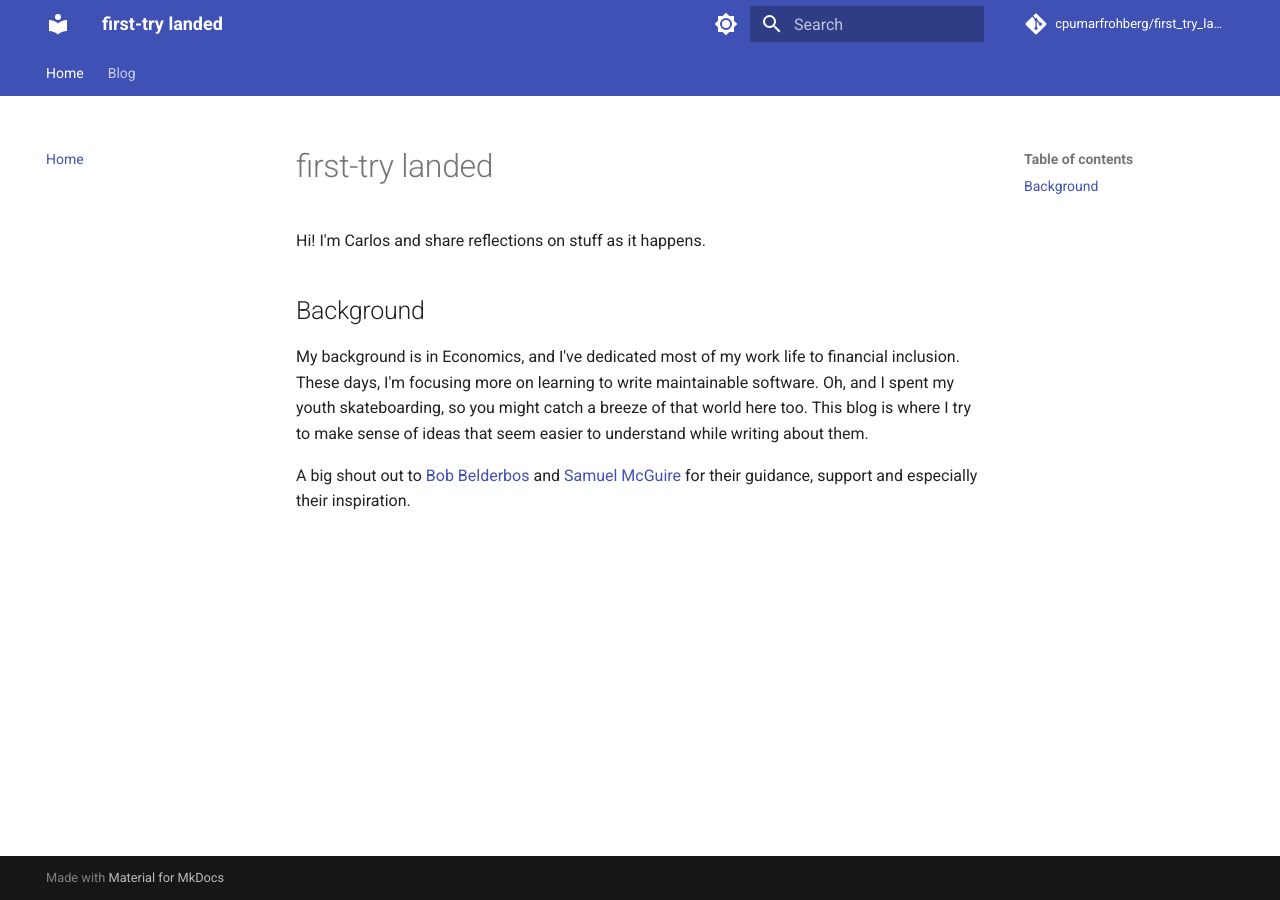
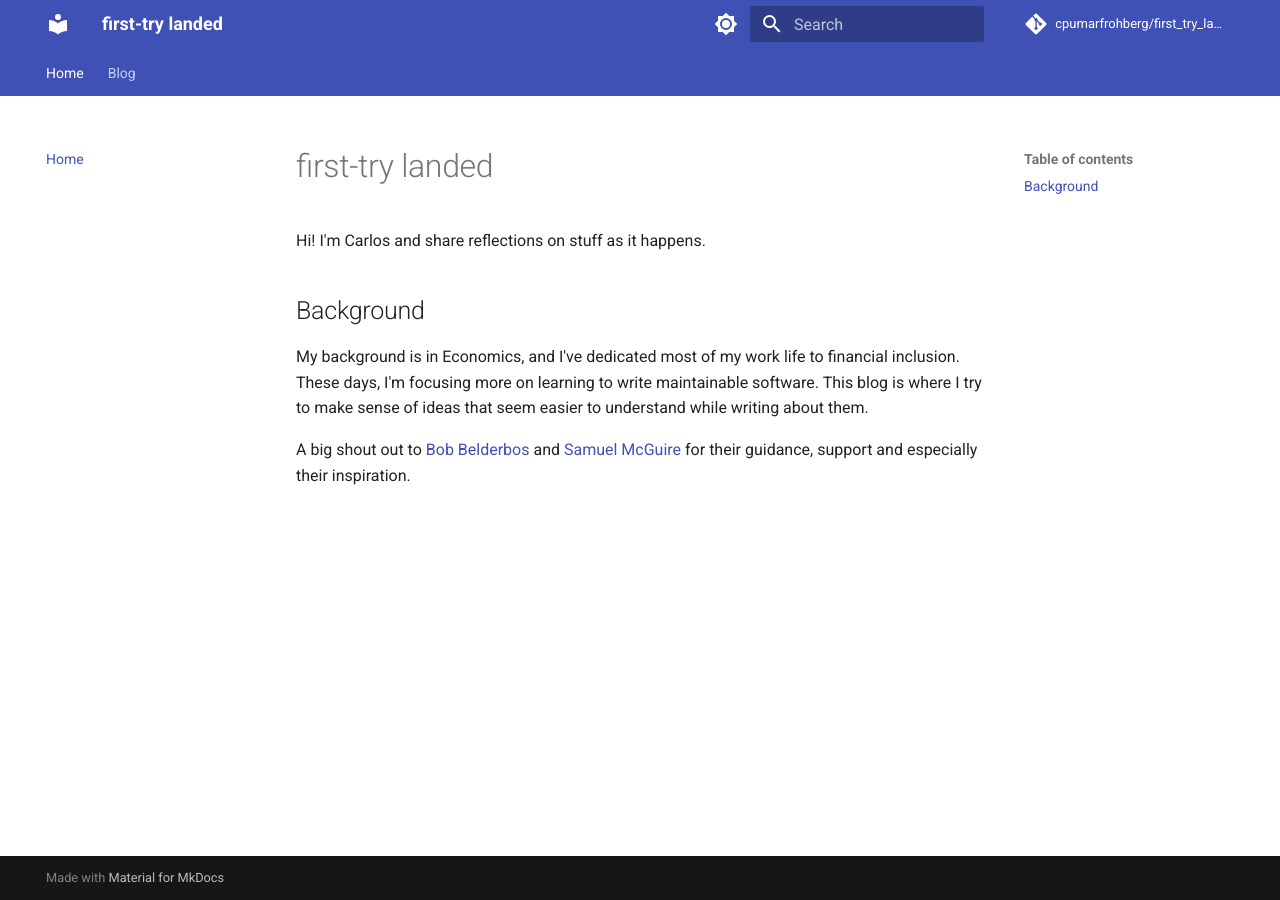
Before and after one commit to cpumarfrohberg/first_try_landed, an MkDocs documentation site: the page built from docs/index.md, in a window 1280 px wide. Built offline with MkDocs 1.6.1 and Material for MkDocs 9.7.7, drawn with Linux system fonts in a browser that asks for light colours; comment, search, counter and statistics services are not loaded.

Commit message:
update home content

```diff
--- a/docs/index.md
+++ b/docs/index.md
@@ -4,6 +4,6 @@ Hi! I'm Carlos and share reflections on stuff as it happens.
 
 ## Background
 
-My background is in Economics, and I've dedicated most of my work life to financial inclusion. These days, I'm focusing more on learning to write maintainable software. Oh, and I spent my youth skateboarding, so you might catch a breeze of that world here too. This blog is where I try to make sense of ideas that seem easier to understand while writing about them.
+My background is in Economics, and I've dedicated most of my work life to financial inclusion. These days, I'm focusing more on learning to write maintainable software. This blog is where I try to make sense of ideas that seem easier to understand while writing about them.
 
 A big shout out to [Bob Belderbos](https://www.linkedin.com/in/bbelderbos/) and [Samuel McGuire](https://www.linkedin.com/in/samuel-mcguire/) for their guidance, support and especially their inspiration.
```
